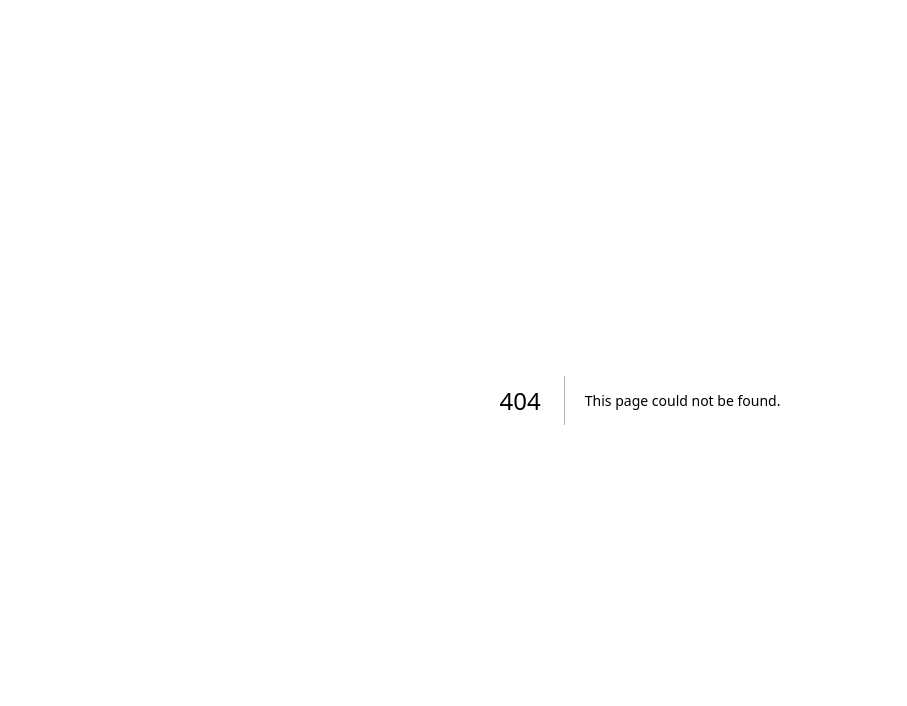
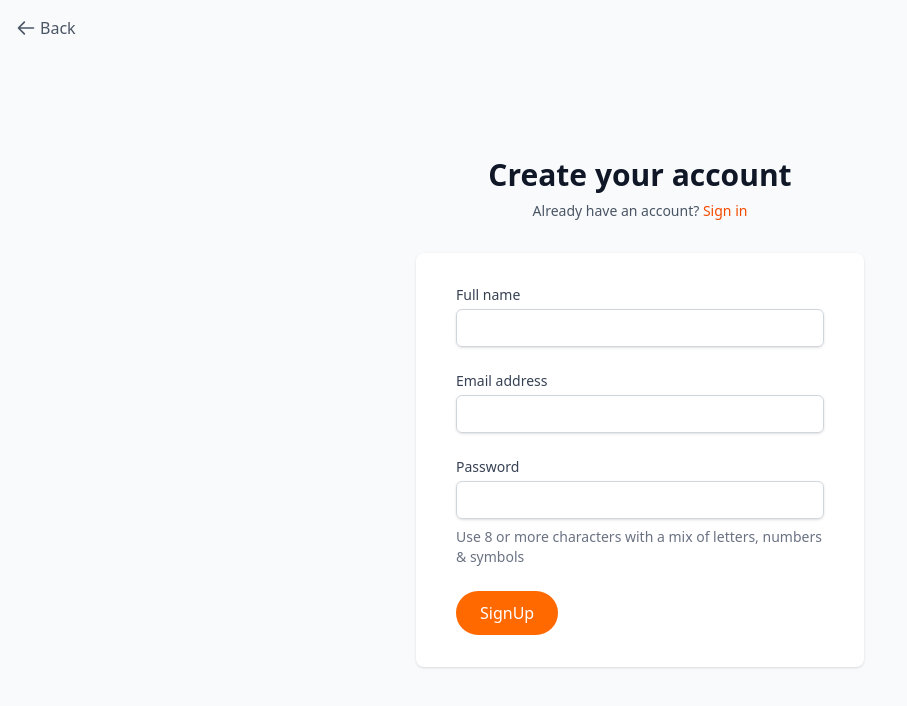
Before and after one commit to Pushkarmondal/zapier, a Next.js app in the folder frontend/: page /signup in a window 1280 px wide. Before the commit this address had no page. Shown: the top 706 px of the page, without its empty margins (0-907 px from the left). Built offline with nearby package versions, Linux system fonts and the light colour scheme.

Commit message:
Signup and Signin page done ✅

```diff
--- /dev/null
+++ b/frontend/app/login/page.tsx
@@ -0,0 +1,79 @@
+"use client";
+
+import { PrimaryButton } from "@/components/buttons/PrimaryButtons";
+import Link from "next/link";
+
+export default function LoginPage() {
+    return (
+        <div className="min-h-screen bg-gray-50 flex flex-col justify-center py-12 sm:px-6 lg:px-8">
+            <div className="absolute top-4 left-4">
+                <button
+                    onClick={() => window.history.back()}
+                    className="flex items-center text-gray-600 hover:text-gray-900 cursor-pointer"
+                >
+                    <svg className="h-5 w-5 mr-1" fill="none" viewBox="0 0 24 24" stroke="currentColor">
+                        <path strokeLinecap="round" strokeLinejoin="round" strokeWidth={2} d="M10 19l-7-7m0 0l7-7m-7 7h18" />
+                    </svg>
+                    Back
+                </button>
+            </div>
+            <div className="sm:mx-auto sm:w-full sm:max-w-md">
+                <h2 className="mt-6 text-center text-3xl font-extrabold text-gray-900">
+                    Sign in to your account
+                </h2>
+                <p className="mt-2 text-center text-sm text-gray-600">
+                    Or{' '}
+                    <Link href="/signup" className="font-medium text-orange-600 hover:text-orange-500">
+                        create a new account
+                    </Link>
+                </p>
+            </div>
+
+            <div className="mt-8 sm:mx-auto sm:w-full sm:max-w-md">
+                <div className="bg-white py-8 px-4 shadow sm:rounded-lg sm:px-10">
+                    <form className="space-y-6" action="#" method="POST">
+                        <div>
+                            <label htmlFor="email" className="block text-sm font-medium text-gray-700">
+                                Email address
+                            </label>
+                            <div className="mt-1">
+                                <input
+                                    id="email"
+                                    name="email"
+                                    type="email"
+                                    autoComplete="email"
+                                    required
+                                    className="appearance-none block w-full px-3 py-2 border border-gray-300 rounded-md shadow-sm placeholder-gray-400 focus:outline-none focus:ring-orange-500 focus:border-orange-500 sm:text-sm"
+                                />
+                            </div>
+                        </div>
+
+                        <div>
+                            <label htmlFor="password" className="block text-sm font-medium text-gray-700">
+                                Password
+                            </label>
+                            <div className="mt-1">
+                                <input
+                                    id="password"
+                                    name="password"
+                                    type="password"
+                                    autoComplete="current-password"
+                                    required
+                                    className="appearance-none block w-full px-3 py-2 border border-gray-300 rounded-md shadow-sm placeholder-gray-400 focus:outline-none focus:ring-orange-500 focus:border-orange-500 sm:text-sm"
+                                />
+                            </div>
+                        </div>
+                        <div>
+                            <PrimaryButton
+                                size="large"
+                                onClick={() => { }}
+                            >
+                                Sign in
+                            </PrimaryButton>
+                        </div>
+                    </form>
+                </div>
+            </div>
+        </div>
+    );
+}
--- /dev/null
+++ b/frontend/app/signup/page.tsx
@@ -0,0 +1,99 @@
+"use client";
+
+import { PrimaryButton } from "@/components/buttons/PrimaryButtons";
+import Link from "next/link";
+
+export default function SignupPage() {
+    return (
+        <div className="min-h-screen bg-gray-50 flex flex-col justify-center py-12 sm:px-6 lg:px-8">
+            <div className="absolute top-4 left-4">
+                <button
+                    onClick={() => window.history.back()}
+                    className="flex items-center text-gray-600 hover:text-gray-900 cursor-pointer"
+                >
+                    <svg className="h-5 w-5 mr-1" fill="none" viewBox="0 0 24 24" stroke="currentColor">
+                        <path strokeLinecap="round" strokeLinejoin="round" strokeWidth={2} d="M10 19l-7-7m0 0l7-7m-7 7h18" />
+                    </svg>
+                    Back
+                </button>
+            </div>
+            <div className="sm:mx-auto sm:w-full sm:max-w-md">
+                <h2 className="mt-6 text-center text-3xl font-extrabold text-gray-900">
+                    Create your account
+                </h2>
+                <p className="mt-2 text-center text-sm text-gray-600">
+                    Already have an account?{' '}
+                    <Link href="/login" className="font-medium text-orange-600 hover:text-orange-500">
+                        Sign in
+                    </Link>
+                </p>
+            </div>
+
+            <div className="mt-8 sm:mx-auto sm:w-full sm:max-w-md">
+                <div className="bg-white py-8 px-4 shadow sm:rounded-lg sm:px-10">
+                    <form className="space-y-6" action="#" method="POST">
+                        <div>
+                            <label htmlFor="name" className="block text-sm font-medium text-gray-700">
+                                Full name
+                            </label>
+                            <div className="mt-1">
+                                <input
+                                    id="name"
+                                    name="name"
+                                    type="text"
+                                    autoComplete="name"
+                                    required
+                                    className="appearance-none block w-full px-3 py-2 border border-gray-300 rounded-md shadow-sm placeholder-gray-400 focus:outline-none focus:ring-orange-500 focus:border-orange-500 sm:text-sm"
+                                />
+                            </div>
+                        </div>
+
+                        <div>
+                            <label htmlFor="email" className="block text-sm font-medium text-gray-700">
+                                Email address
+                            </label>
+                            <div className="mt-1">
+                                <input
+                                    id="email"
+                                    name="email"
+                                    type="email"
+                                    autoComplete="email"
+                                    required
+                                    className="appearance-none block w-full px-3 py-2 border border-gray-300 rounded-md shadow-sm placeholder-gray-400 focus:outline-none focus:ring-orange-500 focus:border-orange-500 sm:text-sm"
+                                />
+                            </div>
+                        </div>
+
+                        <div>
+                            <label htmlFor="password" className="block text-sm font-medium text-gray-700">
+                                Password
+                            </label>
+                            <div className="mt-1">
+                                <input
+                                    id="password"
+                                    name="password"
+                                    type="password"
+                                    autoComplete="new-password"
+                                    required
+                                    className="appearance-none block w-full px-3 py-2 border border-gray-300 rounded-md shadow-sm placeholder-gray-400 focus:outline-none focus:ring-orange-500 focus:border-orange-500 sm:text-sm"
+                                />
+                            </div>
+                            <p className="mt-2 text-sm text-gray-500">
+                                Use 8 or more characters with a mix of letters, numbers & symbols
+                            </p>
+                        </div>
+                        <div>
+                            <PrimaryButton
+                                size="large"
+                                onClick={() => { }}
+                            >
+                                SignUp
+                            </PrimaryButton>
+                        </div>
+                    </form>
+
+                </div>
+            </div>
+        </div>
+    );
+}
--- a/frontend/components/Appbar.tsx
+++ b/frontend/components/Appbar.tsx
@@ -43,25 +43,18 @@ export const Appbar = () => {
                         <div className="flex items-center space-x-6">
                             <LinkButton
                                 onClick={() => router.push("/login")}
-                                className="px-3 py-2"
+                                className="px-3 py-2 cursor-pointer"
                             >
                                 Log In
                             </LinkButton>
+                            <div className="ml-1 border-l border-gray-200 h-6"></div>
                             <PrimaryButton
                                 onClick={() => router.push("/signup")}
                                 size="small"
+                                className="cursor-pointer"
                             >
                                 Sign Up
                             </PrimaryButton>
-                        </div>
-                        <div className="ml-6 border-l border-gray-200 h-6"></div>
-                        <div className="flex items-center">
-                            <LinkButton
-                                onClick={() => router.push("/contact")}
-                                className="px-3 py-2"
-                            >
-                                Contact Sales
-                            </LinkButton>
                         </div>
                     </div>
                 </div>
--- a/frontend/components/VideoHero.tsx
+++ b/frontend/components/VideoHero.tsx
@@ -1,5 +1,6 @@
 "use client";
 
+import Image from "next/image";
 import { useRouter } from "next/navigation";
 
 const VideoHero = () => {
@@ -17,23 +18,16 @@ const VideoHero = () => {
                     </p>
                 </div>
 
-                <div className="mt-12 rounded-2xl overflow-hidden shadow-2xl max-w-4xl mx-auto bg-gradient-to-br from-gray-50 to-gray-100 border border-gray-200">
+                <div className="mt-12 rounded-xl overflow-hidden shadow-2xl max-w-4xl mx-auto bg-gradient-to-br border border-gray-100">
                     <div className="p-12 text-center">
-                        <div className="inline-flex items-center justify-center w-24 h-24 rounded-full bg-orange-100 mb-6">
-                            <svg
-                                xmlns="http://www.w3.org/2000/svg"
-                                className="h-12 w-12 text-orange-500"
-                                fill="none"
-                                viewBox="0 0 24 24"
-                                stroke="currentColor"
-                            >
-                                <path
-                                    strokeLinecap="round"
-                                    strokeLinejoin="round"
-                                    strokeWidth={1.5}
-                                    d="M12 8v4l3 3m6-3a9 9 0 11-18 0 9 9 0 0118 0z"
-                                />
-                            </svg>
+                        <div className="mb-6">
+                            <Image
+                                src="/images/2002.i039.010_chatbot_messenger_ai_isometric_set-05.jpg"
+                                alt="Automation demo"
+                                className="mx-auto max-w-full h-auto max-h-72"
+                                width={300}
+                                height={300}
+                            />
                         </div>
                         <h2 className="text-2xl font-semibold text-gray-800 mb-4">
                             Automation Demo Coming Soon
```
Also changed, not shown: 1 other file (tests, documents, lock files or other folders).
